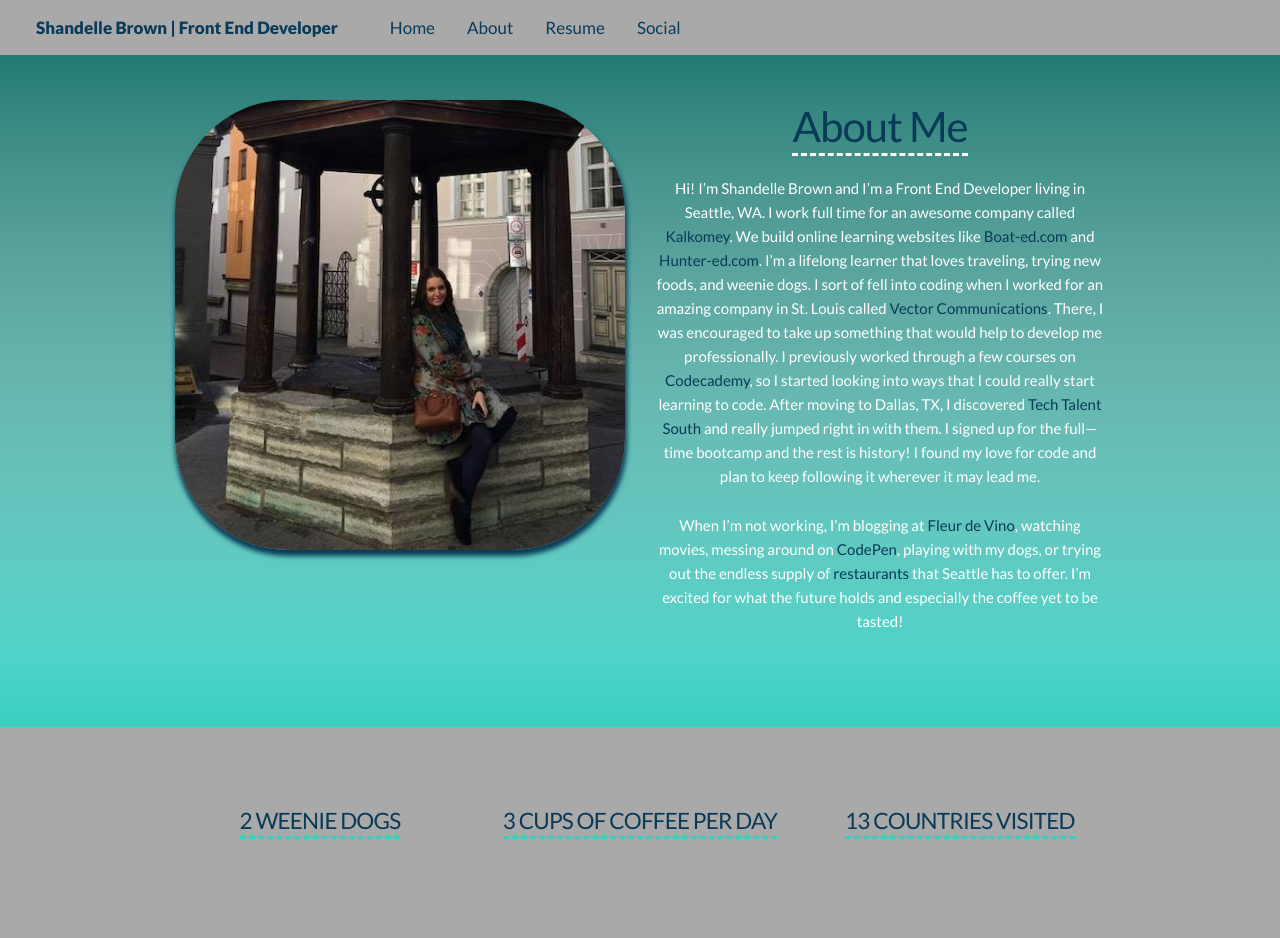
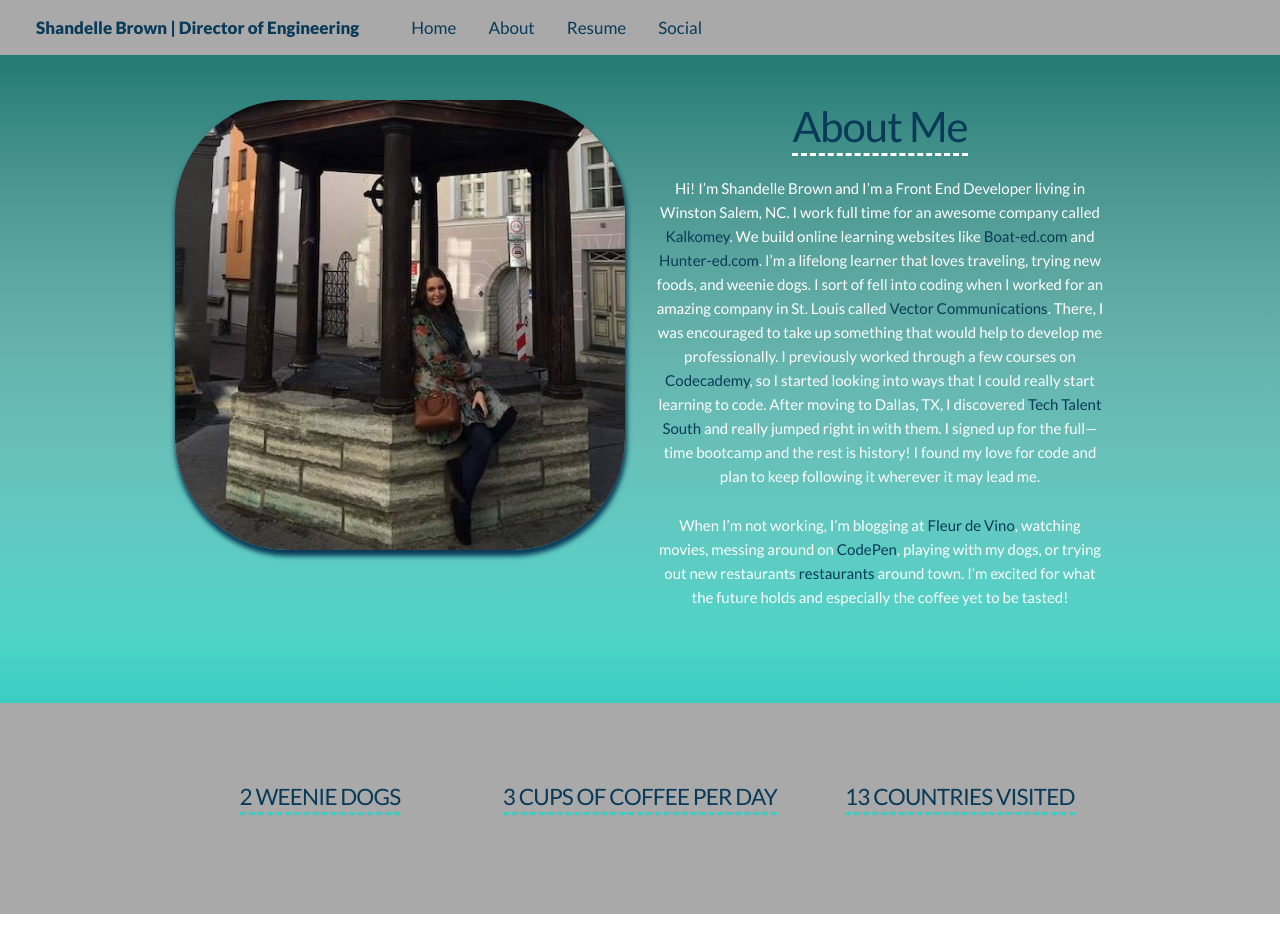
Before and after one commit to ShandelleB/personal-site, a website: page about.html in a window 1280 px wide. After the commit the page ends 914 px from the top, so only its background shows below. Drawn offline with Linux system fonts and the light colour scheme.

Commit message:
Update title

```diff
--- a/about.html
+++ b/about.html
@@ -13,7 +13,7 @@
 
 <body>
 	<ul class="topnav" id="myTopnav">
-  		<li><a href="index.html" class="brand">Shandelle Brown <span class=" _hide-mobile _hide-phablet">| Front End Developer</span></a></li>
+  		<li><a href="index.html" class="brand">Shandelle Brown <span class=" _hide-mobile _hide-phablet">| Director of Engineering</span></a></li>
   		<li><a href="index.html">Home</a></li>
 		<li><a href="about.html">About</a></li>
 		<li><a href="resume.html">Resume</a></li>
@@ -43,8 +43,8 @@
 
 				<div class="col m6">
 					<h2>About Me</h2>
-					<p>Hi!  I&rsquo;m Shandelle Brown and I&rsquo;m a Front End Developer living in Seattle, WA.  I work full time for an awesome company called <a href="https://www.kalkomey.com" target="_blank" rel="external">Kalkomey</a>. We build online learning websites like <a href="https://www.boat-ed.com" target="_blank" rel="external">Boat-ed.com</a> and <a href="https://www.hunter-ed.com" target="_blank" rel="external">Hunter-ed.com</a>. I&rsquo;m a lifelong learner that loves traveling, trying new foods, and weenie dogs.  I sort of fell into coding when I worked for an amazing company in St. Louis called <a href="http://www.vectorstl.com" target="_blank" rel="external">Vector Communications</a>.  There, I was encouraged to take up something that would help to develop me professionally.  I previously worked through a few courses on <a href="https://www.codecademy.com" target="_blank" rel="external">Codecademy</a>, so I started looking into ways that I could really start learning to code.  After moving to Dallas, TX, I discovered <a href="http://www.techtalentsouth.com" target="_blank" rel="external">Tech Talent South</a> and really jumped right in with them.  I signed up for the full&mdash;time bootcamp and the rest is history!  I found my love for code and plan to keep following it wherever it may lead me.</p>
-					<p>When I&rsquo;m not working, I&rsquo;m blogging at <a href="http://fleurdevino.com" target="_blank" rel="external">Fleur de Vino</a>, watching movies, messing around on <a href="https://codepen.io/shandelle/" target="_blank" rel="external">CodePen</a>, playing with my dogs, or trying out the endless supply of <a href="https://www.yelp.com/user_details?userid=pjQopHxykzK_J9io9BBBMg" target="_blank" rel="external">restaurants</a> that Seattle has to offer. I&rsquo;m excited for what the future holds and especially the coffee yet to be tasted!</p><br>
+					<p>Hi!  I&rsquo;m Shandelle Brown and I&rsquo;m a Front End Developer living in Winston Salem, NC.  I work full time for an awesome company called <a href="https://www.kalkomey.com" target="_blank" rel="external">Kalkomey</a>. We build online learning websites like <a href="https://www.boat-ed.com" target="_blank" rel="external">Boat-ed.com</a> and <a href="https://www.hunter-ed.com" target="_blank" rel="external">Hunter-ed.com</a>. I&rsquo;m a lifelong learner that loves traveling, trying new foods, and weenie dogs.  I sort of fell into coding when I worked for an amazing company in St. Louis called <a href="http://www.vectorstl.com" target="_blank" rel="external">Vector Communications</a>.  There, I was encouraged to take up something that would help to develop me professionally.  I previously worked through a few courses on <a href="https://www.codecademy.com" target="_blank" rel="external">Codecademy</a>, so I started looking into ways that I could really start learning to code.  After moving to Dallas, TX, I discovered <a href="http://www.techtalentsouth.com" target="_blank" rel="external">Tech Talent South</a> and really jumped right in with them.  I signed up for the full&mdash;time bootcamp and the rest is history!  I found my love for code and plan to keep following it wherever it may lead me.</p>
+					<p>When I&rsquo;m not working, I&rsquo;m blogging at <a href="http://fleurdevino.com" target="_blank" rel="external">Fleur de Vino</a>, watching movies, messing around on <a href="https://codepen.io/shandelle/" target="_blank" rel="external">CodePen</a>, playing with my dogs, or trying out new restaurants <a href="https://www.yelp.com/user_details?userid=pjQopHxykzK_J9io9BBBMg" target="_blank" rel="external">restaurants</a> around town. I&rsquo;m excited for what the future holds and especially the coffee yet to be tasted!</p><br>
 				</div>
 			</div>
 		</div>
```
